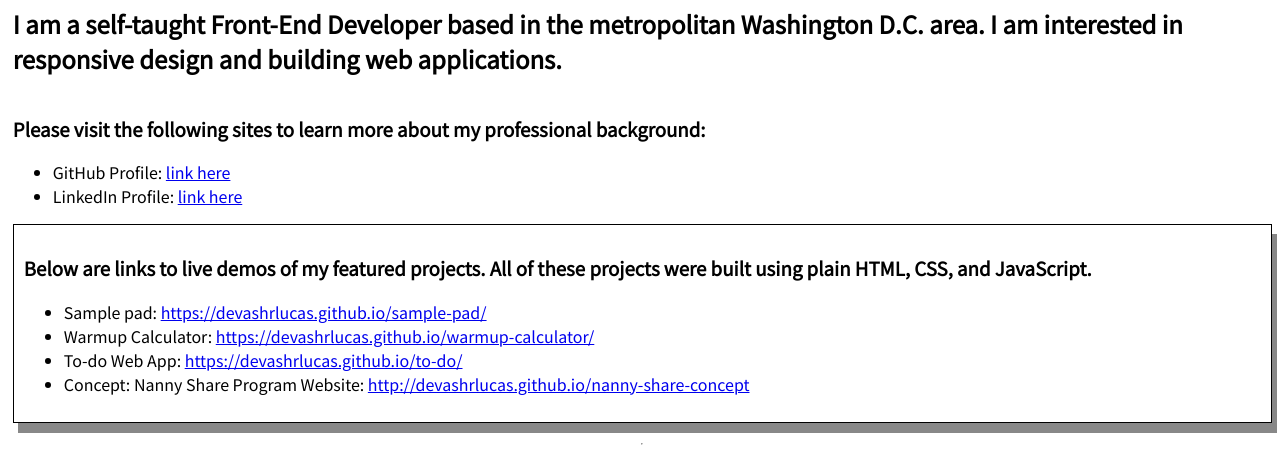
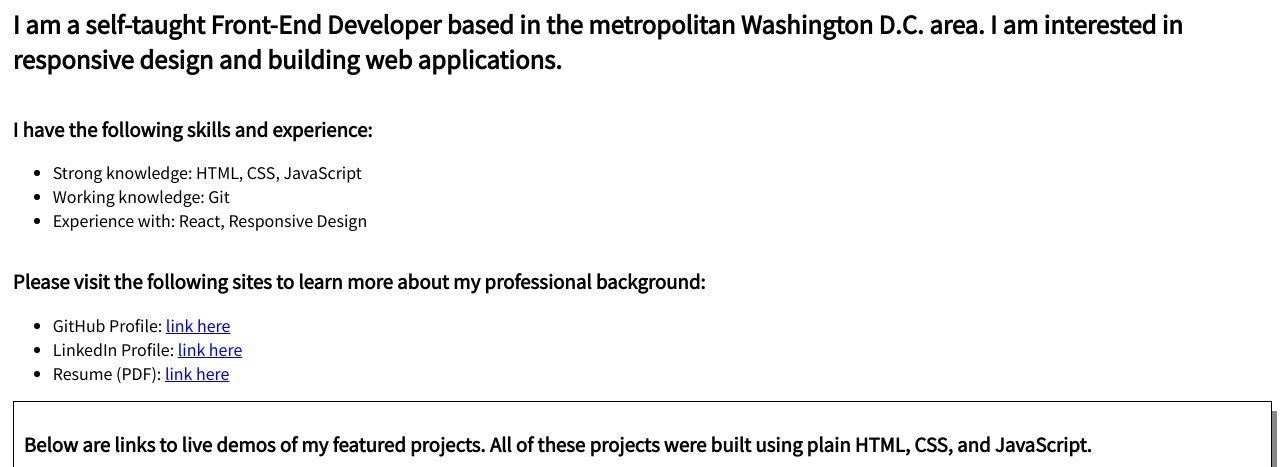
Before and after one commit to devashrlucas/devashrlucas.github.io, a website: page index.html in a window 1280 px wide. Shown: the part 101-568 px from the top of the page. Drawn offline with Linux system fonts and the light colour scheme.

Commit message:
General update.

```diff
--- a/index.html
+++ b/index.html
@@ -15,6 +15,14 @@
                 <h1>Hello, my name is Ashley.</h1>
                 <h2 id="header-description">I am a self-taught Front-End Developer based in the metropolitan Washington D.C. area. I am interested in responsive design and building web applications.</h2>
             </header>
+            <div id="qualification">
+                <h3 id="skills">I have the following skills and experience:</h3>
+                <ul>
+                    <li>Strong knowledge: HTML, CSS, JavaScript</li>
+                    <li>Working knowledge: Git</li>
+                    <li>Experience with: React, Responsive Design</li>
+                </ul>
+            </div>
             <div id="about">
                 <h3 id="contact-description">Please visit the following sites to learn more about my professional background:</h3>
                 <ul>
@@ -23,12 +31,14 @@
                     <li class="contact" id="linkedin">LinkedIn Profile: <a
                         href="https://www.linkedin.com/in/ashleyrlucas?trk=public_profile_browsemap_profile-result-card_result-card_full-click"
                         target="_blank"> link here</a> </li>
+                    <li class="contact" id="resume">Resume (PDF): <a href="Resume_12:19.pdf"
+                        target="_blank"> link here</a></li>
                 </ul>
             </div>
                 <div id="portfolio">
                     <h3 id="portfolio-intro">Below are links to live demos of my featured projects. All of these projects were built using plain HTML, CSS, and JavaScript.</h3>
                     <ul>
-                        <li class="portfolio-item">Sample pad: <a href="https://devashrlucas.github.io/warmup-calculator/"
+                        <li class="portfolio-item">Sample Pad: <a href="https://devashrlucas.github.io/warmup-calculator/"
                             target="_blank">https://devashrlucas.github.io/sample-pad/</a></li>
                         <li class="portfolio-item">Warmup Calculator: <a href="https://devashrlucas.github.io/warmup-calculator/"
                             target="_blank">https://devashrlucas.github.io/warmup-calculator/</a></li>
```
Also changed, not shown: 1 other file.
